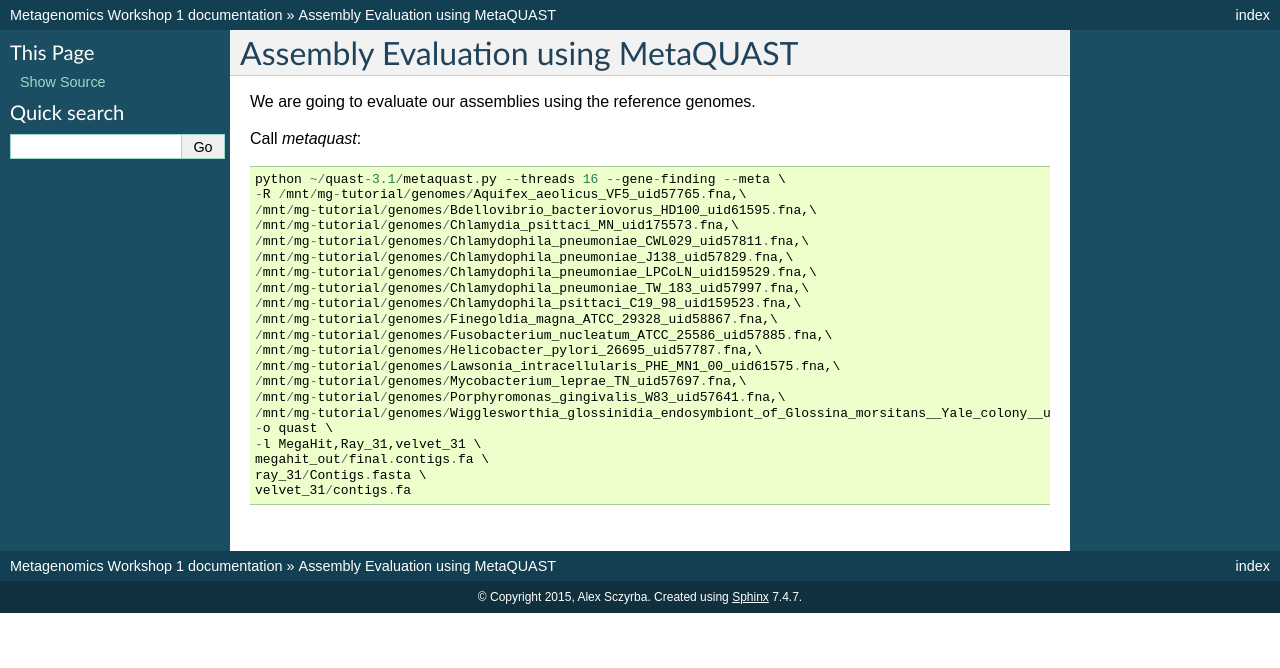
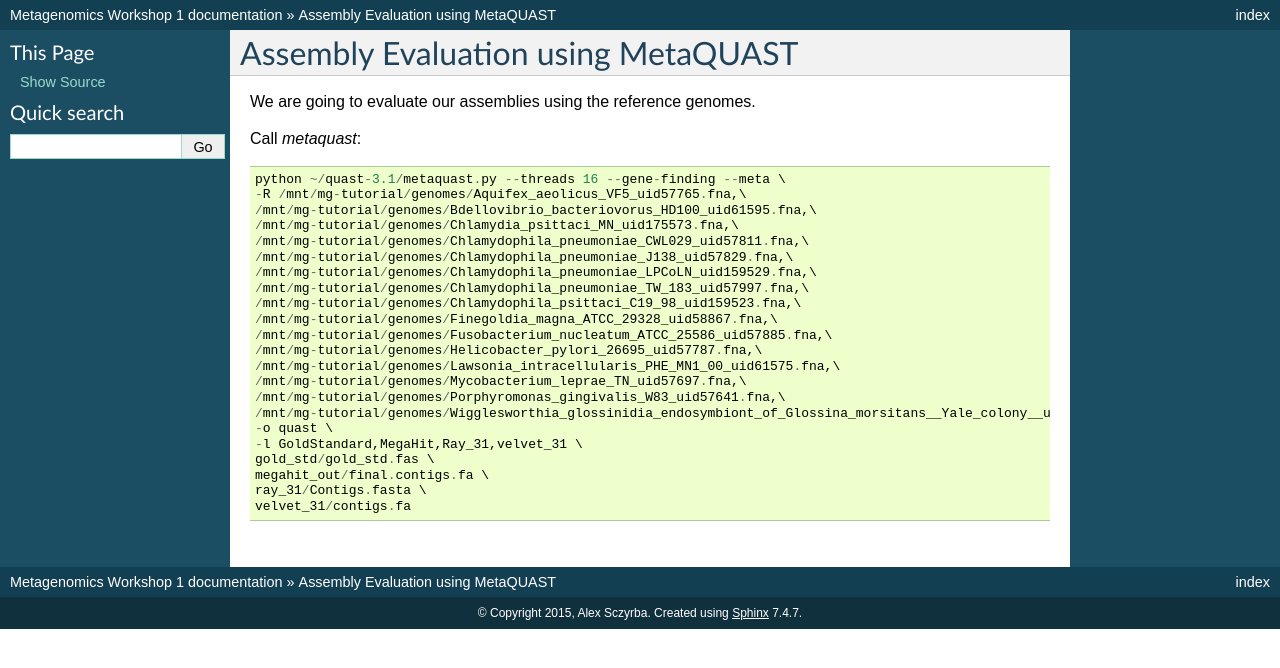
Before and after one commit to metagenomics/metagenomics-workshop, a Sphinx documentation site: the page built from docs/evaluation/index.rst, in a window 1280 px wide. Shown: the top 668 px of the page. Built offline with Sphinx 7.4.7, drawn with Linux system fonts in a browser that asks for light colours.

Commit message:
Update index.rst

```diff
--- a/docs/evaluation/index.rst
+++ b/docs/evaluation/index.rst
@@ -22,7 +22,8 @@ Call `metaquast`::
   /mnt/mg-tutorial/genomes/Porphyromonas_gingivalis_W83_uid57641.fna,\
   /mnt/mg-tutorial/genomes/Wigglesworthia_glossinidia_endosymbiont_of_Glossina_morsitans__Yale_colony__uid88075.fna \
   -o quast \
-  -l MegaHit,Ray_31,velvet_31 \
+  -l GoldStandard,MegaHit,Ray_31,velvet_31 \
+  gold_std/gold_std.fas \
   megahit_out/final.contigs.fa \
   ray_31/Contigs.fasta \
   velvet_31/contigs.fa
```
